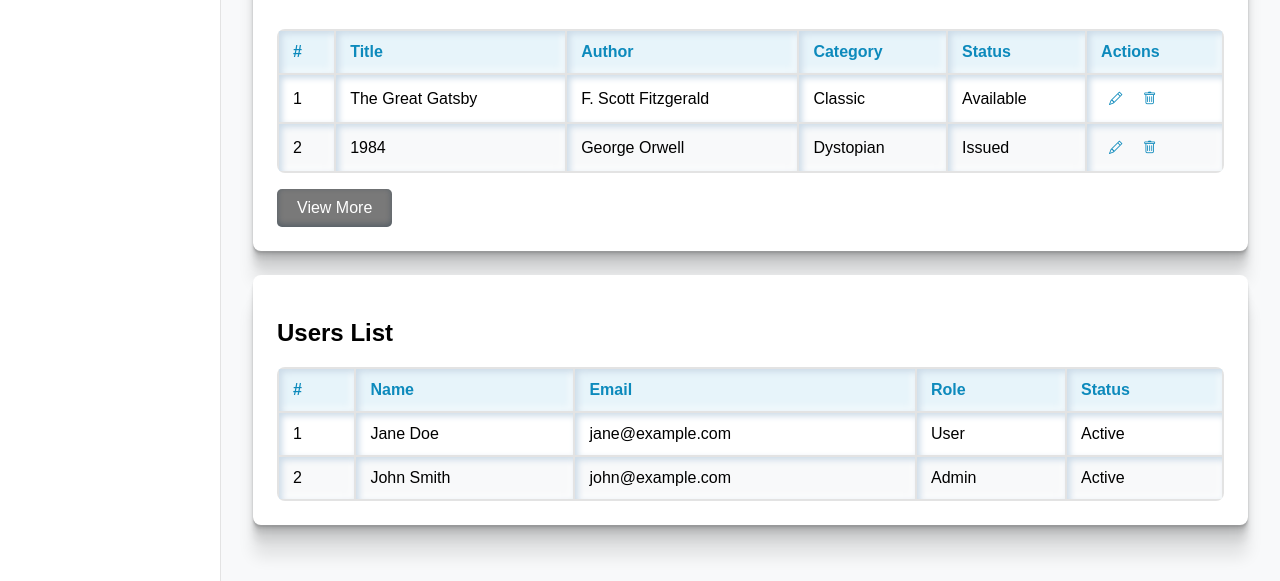
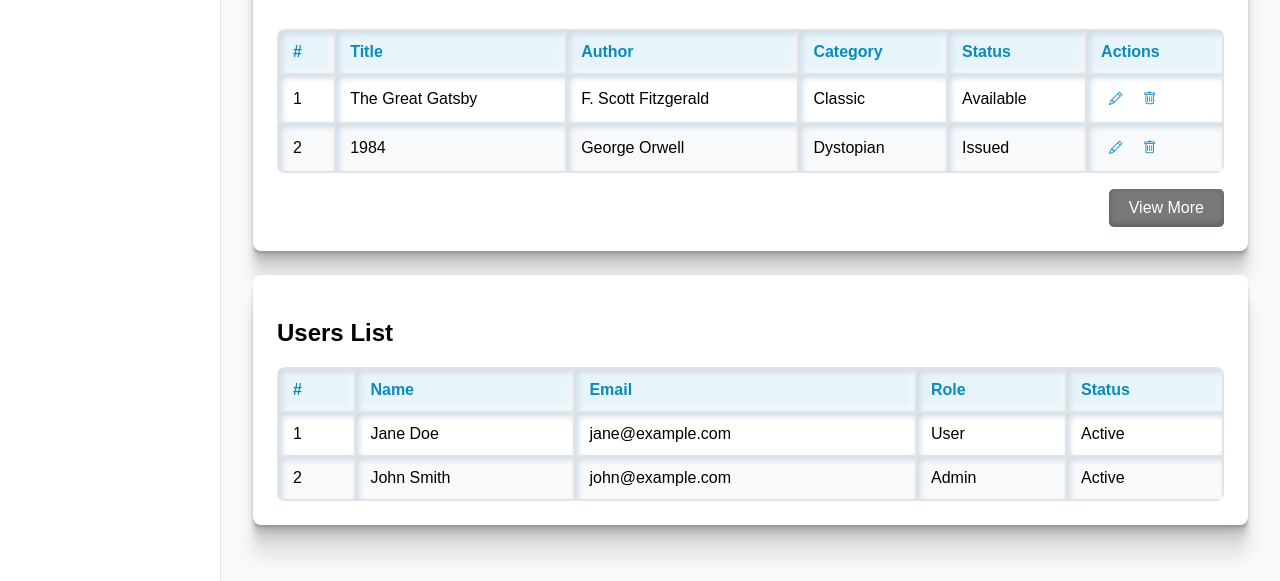
Before and after one commit to Dinithi1625403/Books-Management-System, a PHP site: page /admin.html in a window 1280 px wide. Shown: the part 411-992 px from the top of the page. Run offline with PHP 8.4, Linux system fonts and the light colour scheme.

Commit message:
styled view more btn

```diff
--- a/admin.css
+++ b/admin.css
@@ -166,7 +166,9 @@ tr:nth-child(even) {
     background-color: #1f7a9c;
 }
 .viewMore{
-
+    display: block;
+    margin-left: auto;
+    text-align: center;
     background-color: #00000086;
     padding: 10px 20px;
     color: #fff;
```
